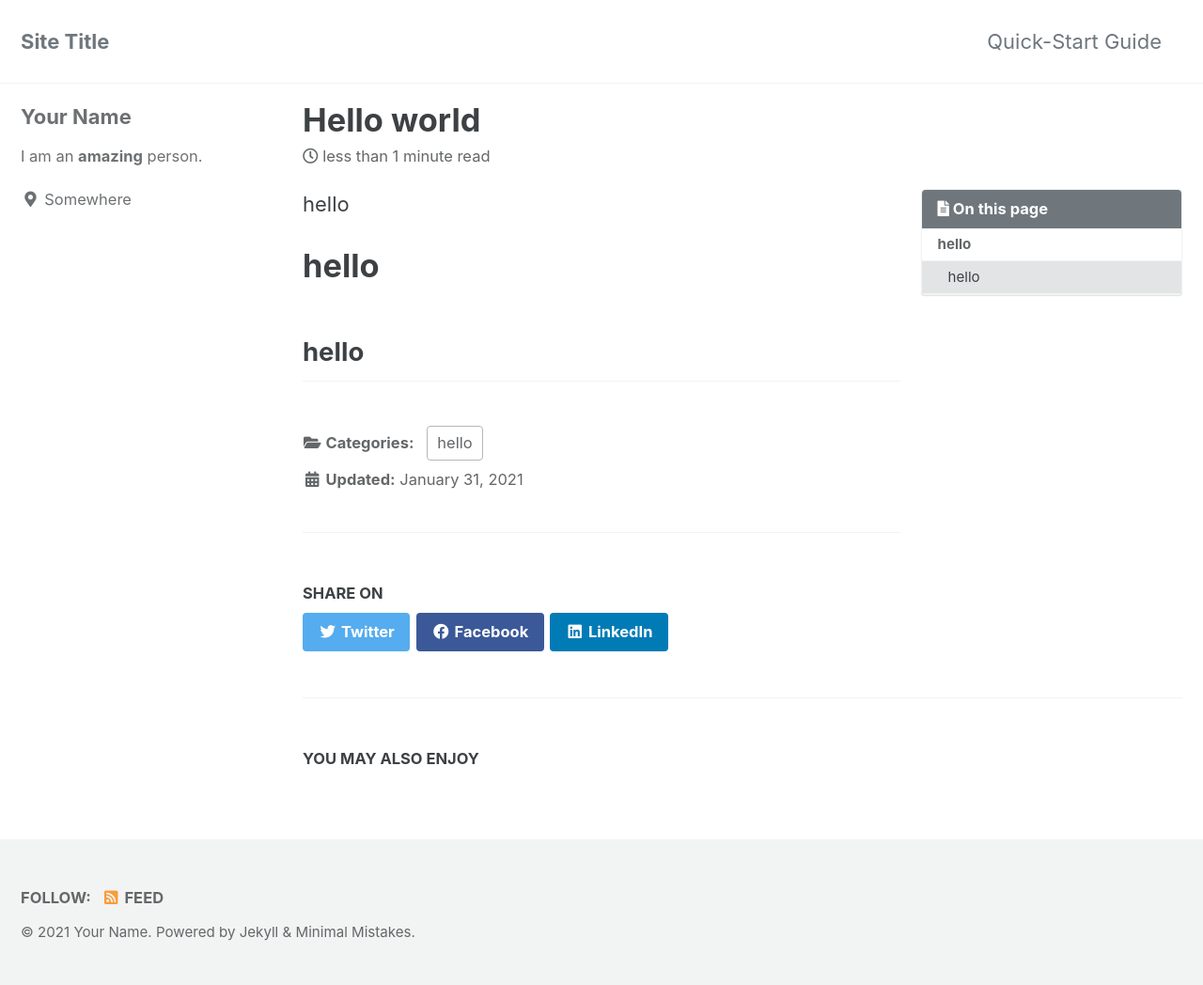
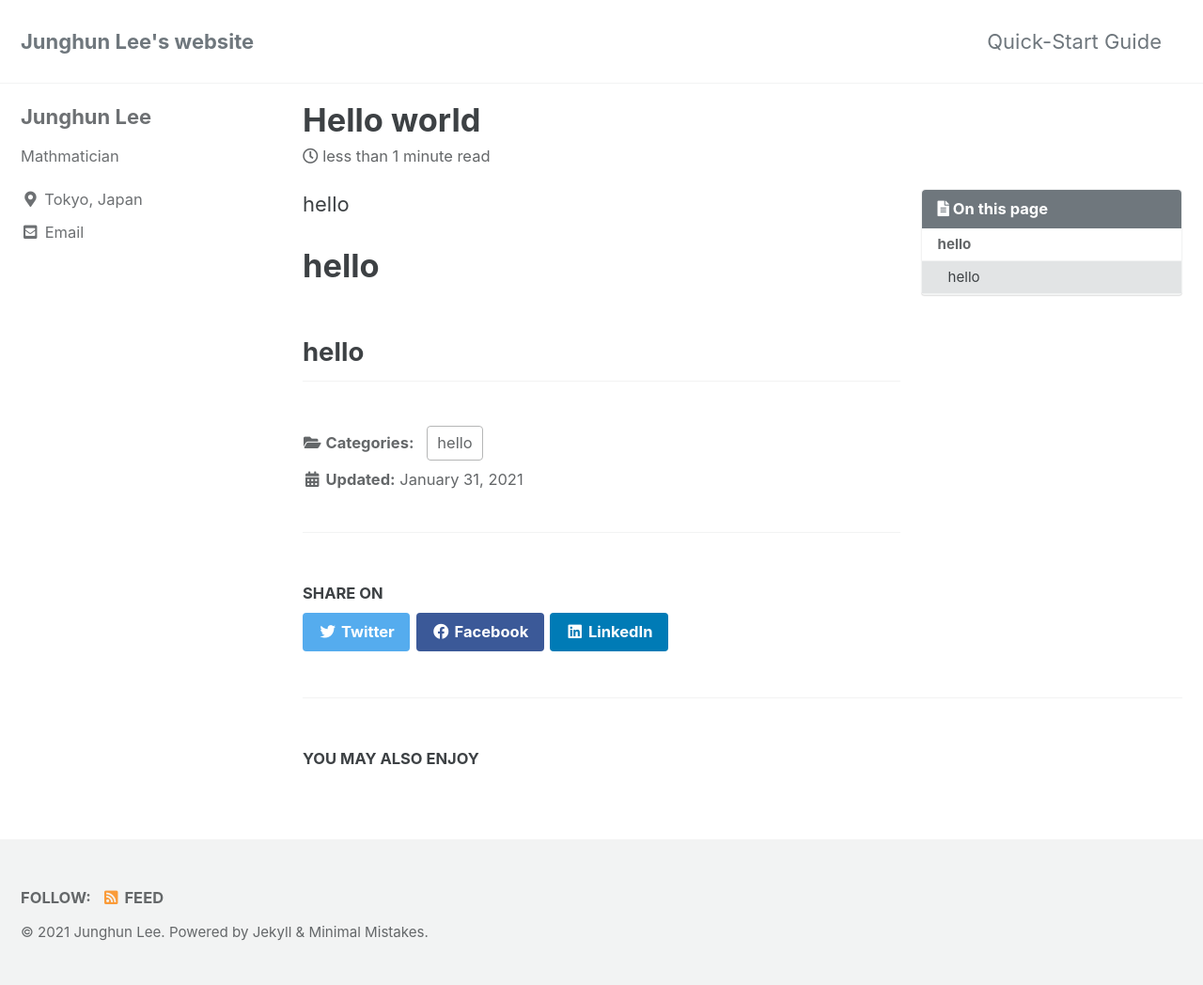
Before and after one commit to JunghunLee-math/JunghunLee-math.github.io, a Jekyll site: the page built from _posts/2021-01-31-Hello.md, in a window 1280 px wide. Shown: the whole page at 94% size. Built offline with Jekyll 4.4.1, drawn with Linux system fonts in a browser that asks for light colours; cached includes are drawn as plain includes.

Commit message:
Edit userInformation

```diff
--- a/_config.yml
+++ b/_config.yml
@@ -16,14 +16,14 @@ minimal_mistakes_skin    : "default" # "air", "aqua", "contrast", "dark", "dirt"
 
 # Site Settings
 locale                   : "en-US"
-title                    : "Site Title"
+title                    : "Junghun Lee's website"
 title_separator          : "-"
 subtitle                 : # site tagline that appears below site title in masthead
-name                     : "Your Name"
-description              : "An amazing website."
-url                      : # the base hostname & protocol for your site e.g. "https://mmistakes.github.io"
+name                     : "Junghun Lee"
+description              : "Junghun Lee's website"
+url                      : "https://junghunlee-math.github.io"
 baseurl                  : # the subpath of your site, e.g. "/blog"
-repository               : # GitHub username/repo-name e.g. "mmistakes/minimal-mistakes"
+repository               : "JunghunLee-math/JunghunLee-math.github.io"
 teaser                   : # path of fallback teaser image, e.g. "/assets/images/500x300.png"
 logo                     : # path of logo image to display in the masthead, e.g. "/assets/images/88x88.png"
 masthead_title           : # overrides the website title displayed in the masthead, use " " for no title
@@ -93,11 +93,11 @@ analytics:
 
 # Site Author
 author:
-  name             : "Your Name"
+  name             : "Junghun Lee"
   avatar           : # path of avatar image, e.g. "/assets/images/bio-photo.jpg"
-  bio              : "I am an **amazing** person."
-  location         : "Somewhere"
-  email            :
+  bio              : "Mathmatician"
+  location         : "Tokyo, Japan"
+  email            : "lee.j.ba@m.titech.ac.jp"
   links:
     - label: "Email"
       icon: "fas fa-fw fa-envelope-square"
```
